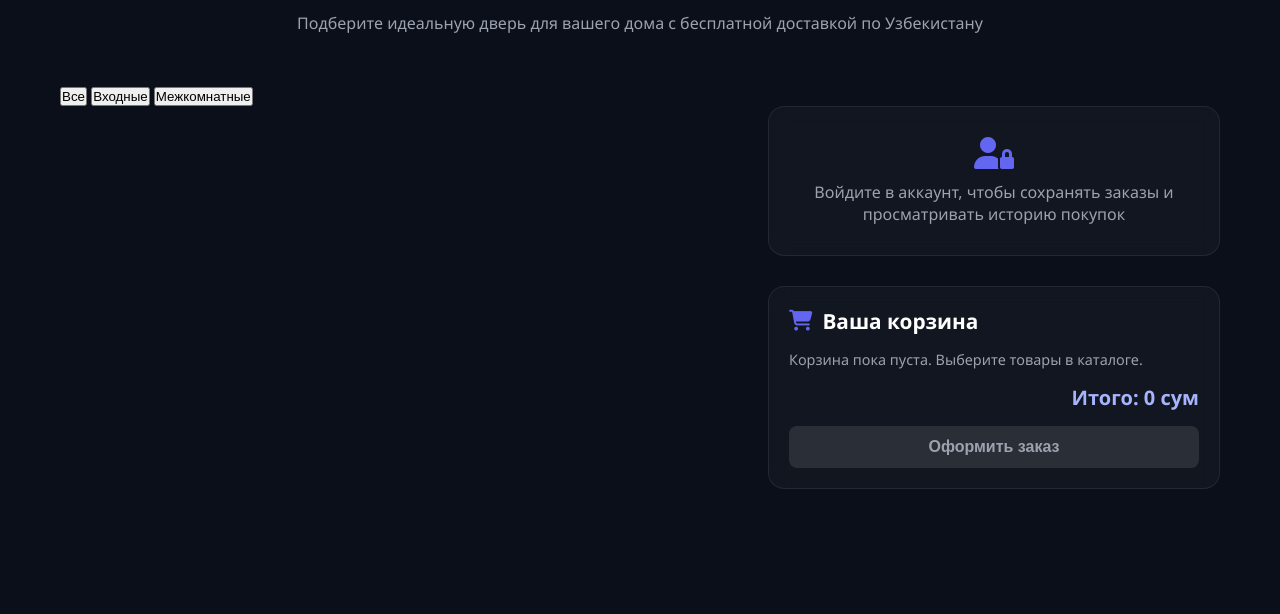
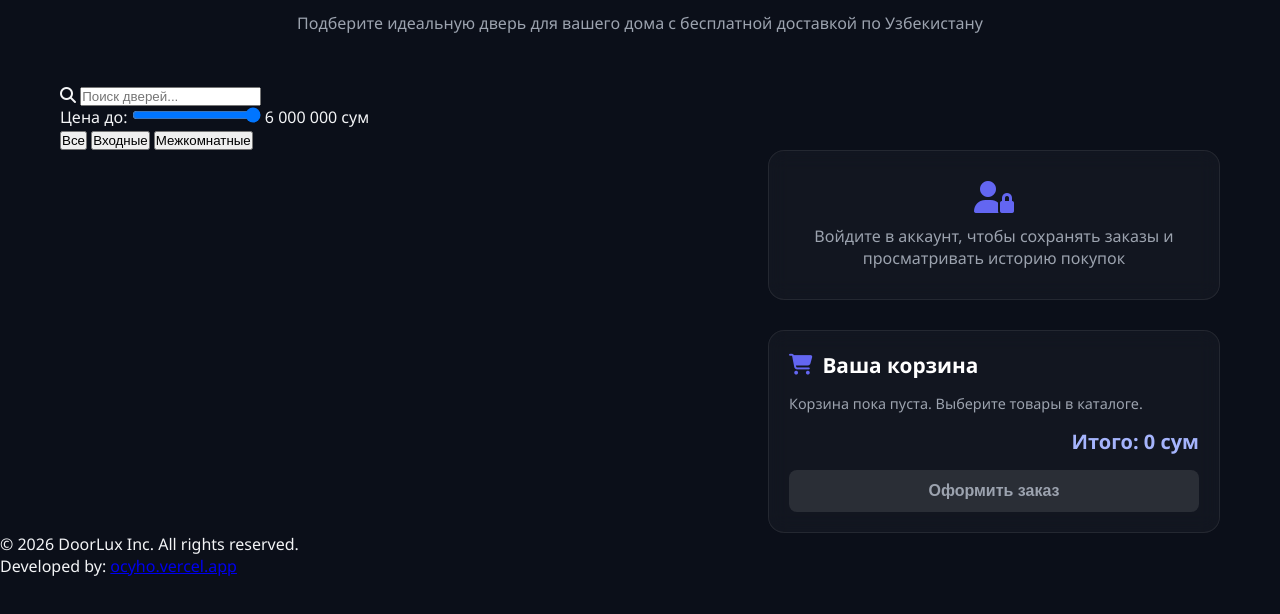
Before and after one commit to itpark813-cloud/door-sales, a plain HTML site: page index.html in a window 1280 px wide. Shown: the part 158-772 px from the top of the page. Drawn offline with Linux system fonts and the light colour scheme; no server answers.

Commit message:
Update index.html

```diff
--- a/index.html
+++ b/index.html
@@ -43,6 +43,20 @@
         <div class="hero">
             <h1 data-i18n="heroTitle">Входные и межкомнатные двери премиум качества</h1>
             <p data-i18n="heroSubtitle">Подберите идеальную дверь для вашего дома с бесплатной доставкой по Узбекистану</p>
+        </div>
+
+        <!-- Интерактивная панель поиска и фильтров -->
+        <div class="search-filter-panel">
+            <div class="search-box">
+                <i class="fas fa-search"></i>
+                <input type="text" id="searchInput" placeholder="Поиск дверей..." data-i18n-placeholder="searchPlaceholder">
+            </div>
+
+            <div class="price-filter-container">
+                <span data-i18n="priceFilter">Цена до:</span>
+                <input type="range" id="priceRange" min="1000000" max="6000000" step="100000" value="6000000">
+                <span id="priceRangeValue">6 000 000 сум</span>
+            </div>
         </div>
 
         <!-- Фильтры категорий -->
@@ -130,7 +144,17 @@
         </div>
     </div>
 
+    <!-- Футер с отметкой создателя -->
+    <footer>
+        <div class="footer-content">
+            <p>&copy; 2026 DoorLux Inc. All rights reserved.</p>
+            <p class="creator-badge">
+                Developed by: <a href="https://ocyho.vercel.app" target="_blank">ocyho.vercel.app</a>
+            </p>
+        </div>
+    </footer>
+
     <!-- Подключение скрипта -->
     <script type="module" src="app.js"></script>
 </body>
-            </html>
+                    </html>
```
